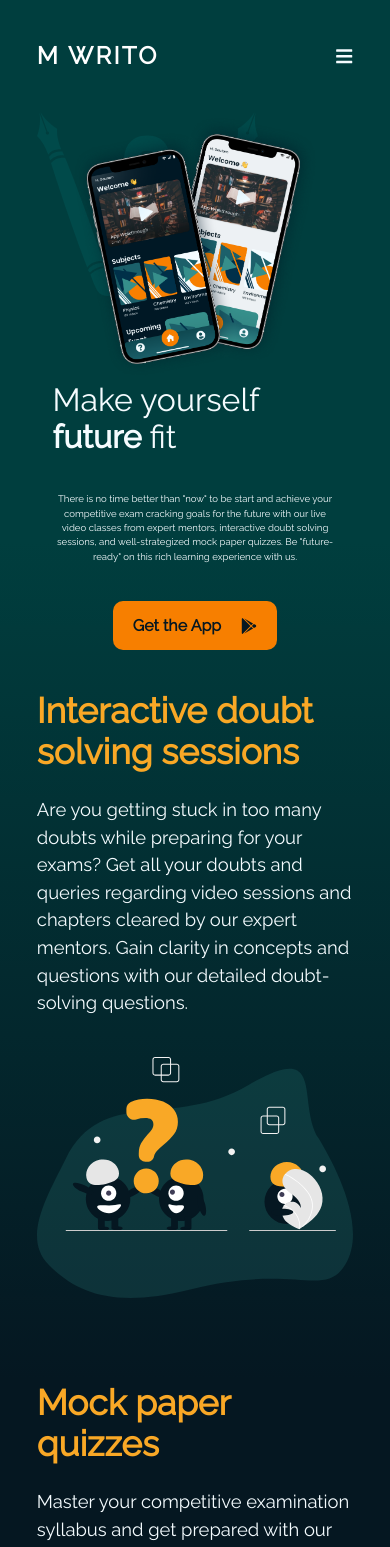
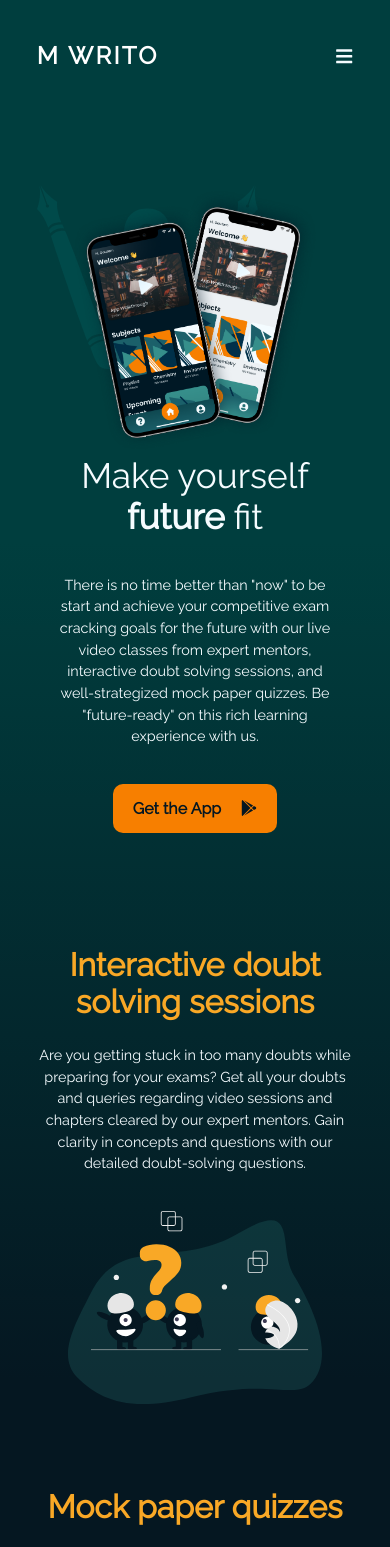
Before and after one commit to ggsingla/mwrito-website, a React (Create React App) app: page / in a window 390 px wide. Shown: the top 1547 px of the page. Built offline with nearby package versions, Linux system fonts and the light colour scheme; no server answers.

Commit message:
Responsiveness Added

```diff
--- a/src/components/Header.js
+++ b/src/components/Header.js
@@ -7,10 +7,11 @@ import {
   StyledH1,
 } from "./styles/Header.styled";
 import { Button } from "./styles/BasicUI/Button.styled";
-import { Container } from "./styles/BasicUI/Container.styled";
+import { Container, StyledSection } from "./styles/BasicUI/Container.styled";
 export function Header() {
   return (
     <Container>
+      <StyledSection>
     <StyledHeader>
       <BgLogo src={process.env.PUBLIC_URL + "/assets/logo_light.svg"} />
       <HeaderContent>
@@ -30,6 +31,7 @@ export function Header() {
       </HeaderContent>
       <Image src={process.env.PUBLIC_URL + "/assets/mockup.png"} alt="mockup" />
     </StyledHeader>
+    </StyledSection>
     </Container>
   );
 }
--- a/src/components/styles/Courses/CardArray.styled.js
+++ b/src/components/styles/Courses/CardArray.styled.js
@@ -4,12 +4,12 @@ export const StyledCardArray = styled.div`
   display: flex;
   width: 100%;
   align-items: center;
-  justify-content: stretch;
+  justify-content: center;
+  align-content: center;
   flex-wrap: wrap;
-  gap: 40px;
+  gap: 1em;
   margin: 5em 0;
   @media screen and (max-width: ${({theme})=> theme.mobile}){
     flex-direction: column;
-
   }
 `;
--- a/src/components/styles/Courses/CourseCard.styled.js
+++ b/src/components/styles/Courses/CourseCard.styled.js
@@ -5,11 +5,13 @@ export const StyledCourseCard = styled.div`
   flex-direction: column;
   background: rgba(27, 96, 106, 0.5);
   box-shadow: 0px 2px 5px rgba(0, 0, 0, 0.15);
-  padding: 20px;
+  padding:1em;
+  max-width: 400px;
+  min-width: 300px;
+  height: 350px;
   flex: 1;
   border-radius: 10px;
-  min-width: 300px;
-  max-width: 400px;
+  justify-content: space-between;
   gap: 3em;
   h3 {
     font-weight: normal;
--- a/src/components/styles/Features.styled.js
+++ b/src/components/styles/Features.styled.js
@@ -6,17 +6,25 @@ export const StyledFeature = styled.div`
   justify-content: space-between;
   margin: 40px 0;
   flex-direction: ${({ layout }) => layout || "row"};
-  gap : 40px;
+  gap : 2em;
 
   & > div {
     flex: 1;
   }
   h2{
-    font-size: 2.2rem;
+    font-size: clamp(2rem, 4vw, 2.2rem);
     color: #F9A826;
+  }
+  p{
+    font-size: clamp(0.9rem, 2vw, 1.15rem);
   }
   @media (max-width: ${({ theme }) => theme.mobile}) {
     flex-direction: column;
+    align-items: center;
+    text-align: center;
+    img {
+      max-width: 80%;
+    }
   }
 `;
 export const StyledFeatureContent = styled.div`
--- a/src/components/styles/Header.styled.js
+++ b/src/components/styles/Header.styled.js
@@ -13,11 +13,14 @@ export const StyledHeader = styled.header`
   }
 `;
 export const StyledH1 = styled.h1`
-  font-size: clamp(2rem, 5vw, 3.5rem);
+  font-size: clamp(2.2rem, 5vw, 3.5rem);
   font-weight: normal;
   text-align: left;
   span {
     font-weight: bold;
+  }
+  @media screen and (max-width: ${({theme})=> theme.mobile}){
+    text-align : center
   }
 `;
 export const BgLogo = styled.img`
@@ -28,9 +31,12 @@ export const BgLogo = styled.img`
   z-index: -1;
 `;
 export const Image = styled.img`
-  max-width: 55%;
+  width: clamp( 300px , 30vw, 300px);
   @media screen and (max-width: ${({theme})=> theme.mobile}){
-    max-width: 80%;
+    width: 80%;
+  }
+  @media screen and (max-width:376px){
+    width: 100%;
   }
 `;
 
@@ -42,7 +48,7 @@ export const HeaderContent = styled.div`
   max-width: 40%;
   gap: 2em;
   p{
-    font-size: clamp(0.6rem, 2vw, 1rem);
+    font-size: clamp(0.9rem, 2vw, 1.15rem);
   }
   &::nth-child(2) {
     margin-bottom: 2em;
```
